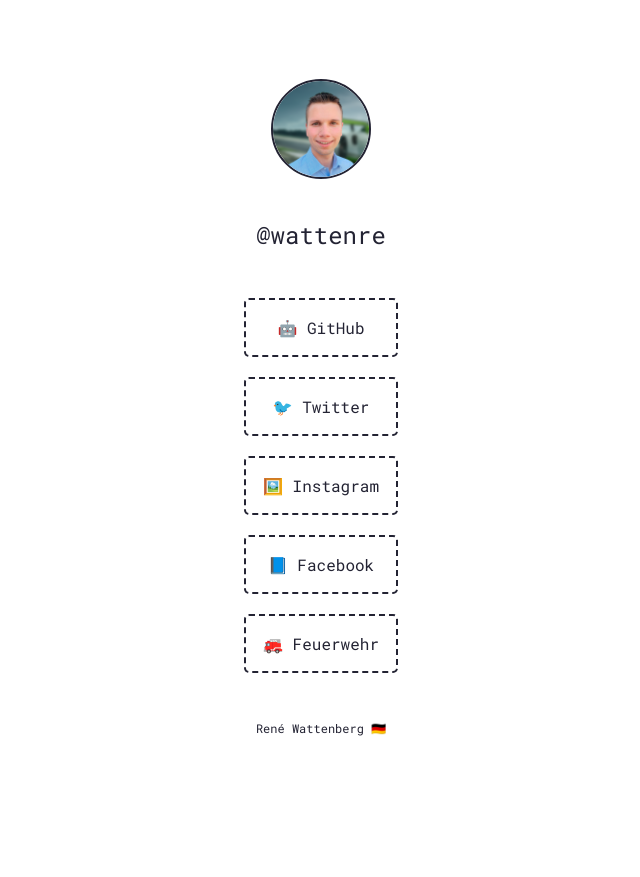
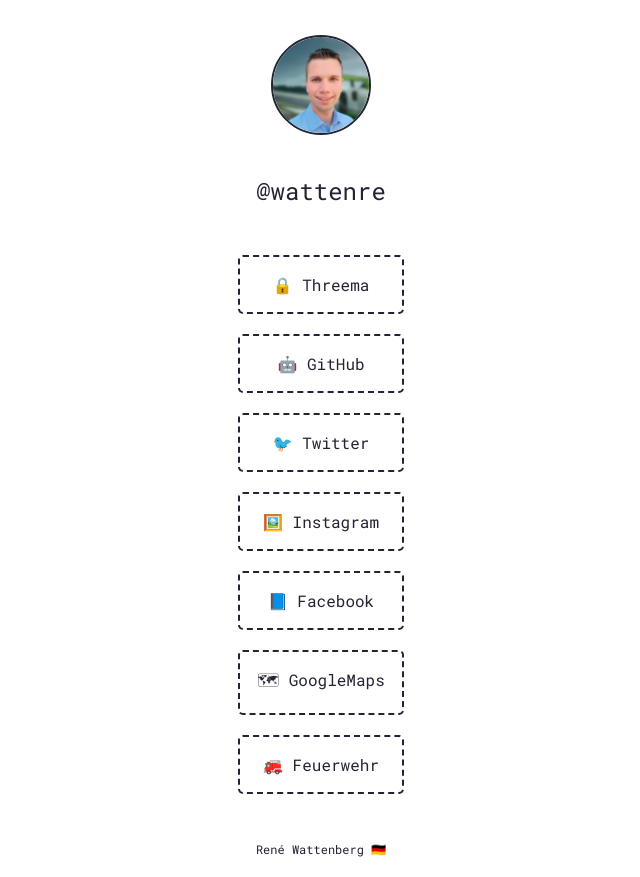
Before and after one commit to wattenre/LinkFree, a plain HTML site: page index.html in a window 1280 px wide. Shown: the whole page, without its empty margins (319-959 px from the left). Before the commit the page ends 800 px from the top, so only its background shows below. Drawn offline with Linux system fonts and the light colour scheme.

Commit message:
added Threema, GoogleMaps
and hidden "wa.me"

```diff
--- a/index.html
+++ b/index.html
@@ -16,12 +16,14 @@
     <div class="content">
         <img id="userPhoto" src="img/profile.png" alt="Profilbild">
 
-        <h1><a href="#" id="userName" rel="noopener">@wattenre</a></h1>
+        <h1><a href="https://wa.me/491751239944" id="userName" rel="noopener">@wattenre</a></h1>
         <div id="links">
+            <a class="link" href="https://threema.id/27PBKYSA" rel="noopener">🔒 Threema</a>
             <a class="link" href="https://github.com/wattenre" rel="noopener">🤖 GitHub</a>
             <a class="link" href="https://twitter.com/wattenre" rel="noopener">🐦 Twitter</a>
             <a class="link" href="https://www.instagram.com/wattenre" rel="noopener">🖼️ Instagram</a>
             <a class="link" href="https://www.facebook.com/wattenre.eusa" rel="noopener">📘 Facebook</a>
+            <a class="link" href="https://maps.app.goo.gl/zGWmqFrCSeYyVwi59" rel="noopener">🗺 GoogleMaps</a>
             <a class="link" href="https://www.ffm112.com" rel="noopener">🚒 Feuerwehr</a>
         </div>
 
```
Also changed, not shown: 1 other file.
